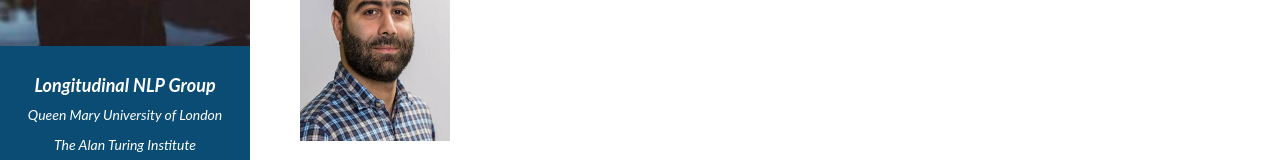
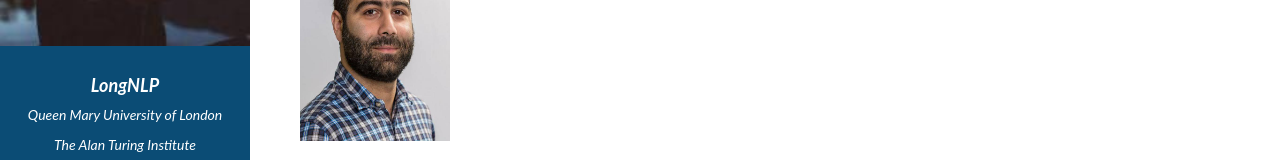
Before and after one commit to Maria-Liakata-NLP-Group/Maria-Liakata-NLP-Group.github.io, a plain HTML site: page team/fellows.html in a window 1280 px wide. Shown: the part 214-374 px from the top of the page. Drawn offline with nearby package versions, Linux system fonts and the light colour scheme; a small style sheet from the web is missing.

Commit message:
changed longnlp name

```diff
--- a/team/fellows.html
+++ b/team/fellows.html
@@ -17,7 +17,7 @@
   <img class='maria' src="../assets/main.jpeg" width="260" height="260"></img>
   <br/>
   <div class="info">
-    <h2 class="name">Longitudinal NLP Group</h2>
+    <h2 class="name">LongNLP</h2>
     <h2 class="email">Queen Mary University of London</h2>
     <h2 class="email">The Alan Turing Institute</h2>
     <h2 class="link">
```
